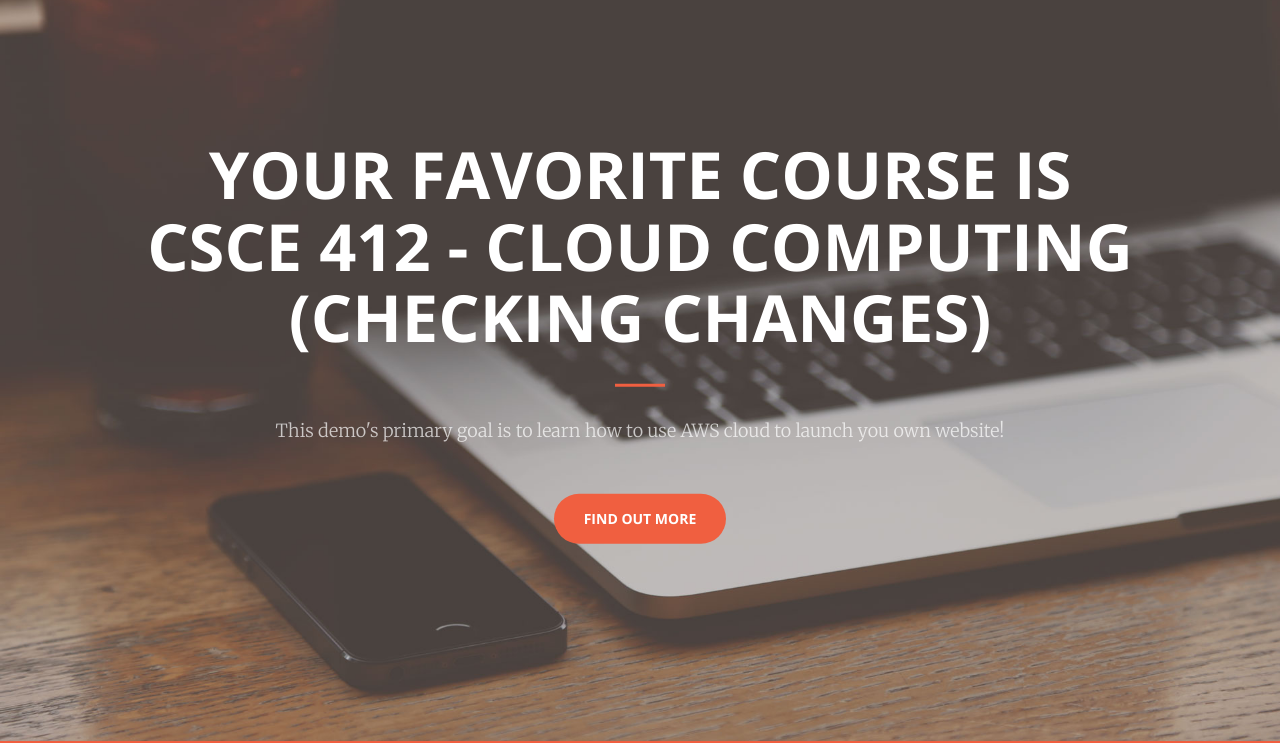
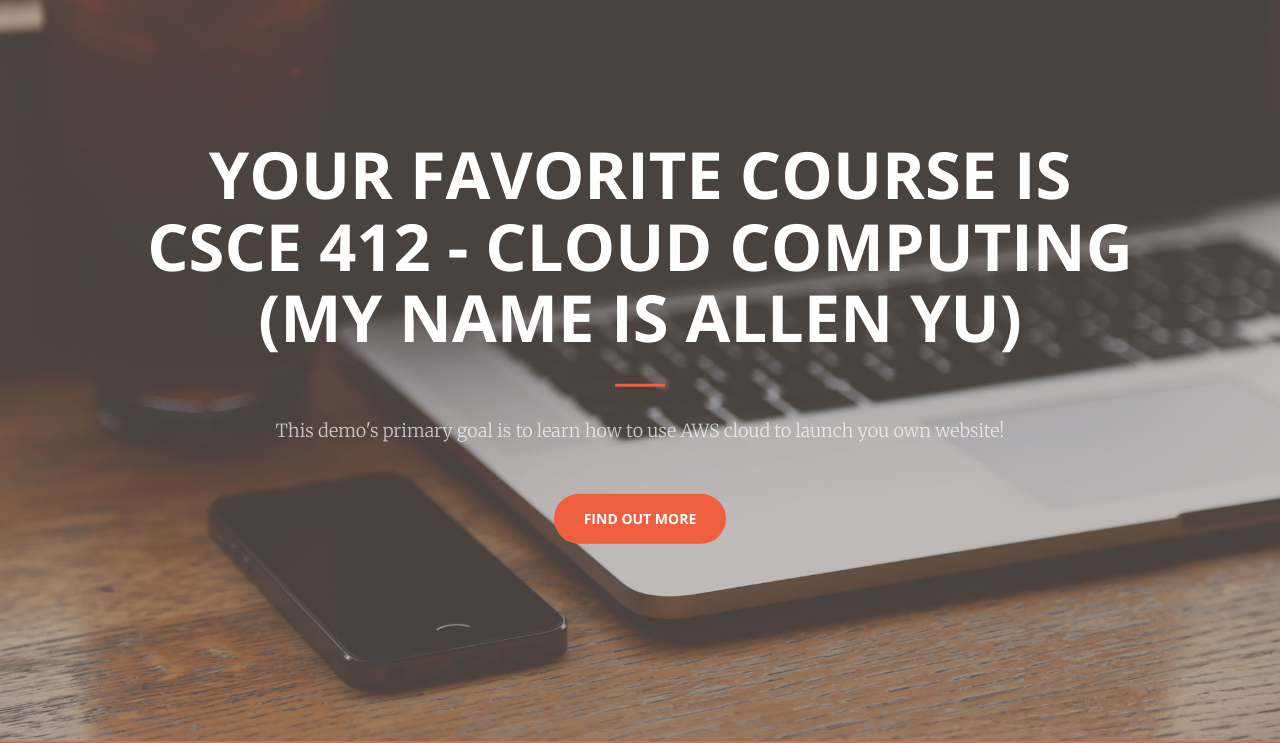
Before and after one commit to alleny2017/project-5, a plain HTML site: page index.html in a window 1280 px wide. Shown: the part 59-802 px from the top of the page. Drawn offline with nearby package versions, Linux system fonts and the light colour scheme.

Commit message:
Update index.html

```diff
--- a/index.html
+++ b/index.html
@@ -74,7 +74,7 @@
     <header>
         <div class="header-content">
             <div class="header-content-inner">
-                <h1>Your Favorite Course is CSCE 412 - Cloud Computing (Checking Changes)</h1>
+                <h1>Your Favorite Course is CSCE 412 - Cloud Computing (My Name is Allen Yu)</h1>
                 <hr>
                 <p>This demo's primary goal is to learn how to use AWS cloud to launch you own website!</p>
                 <a href="#about" class="btn btn-primary btn-xl page-scroll">Find Out More</a>
```
